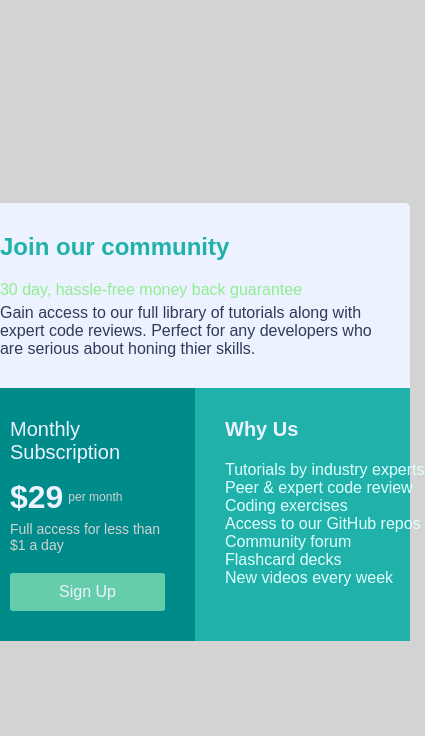
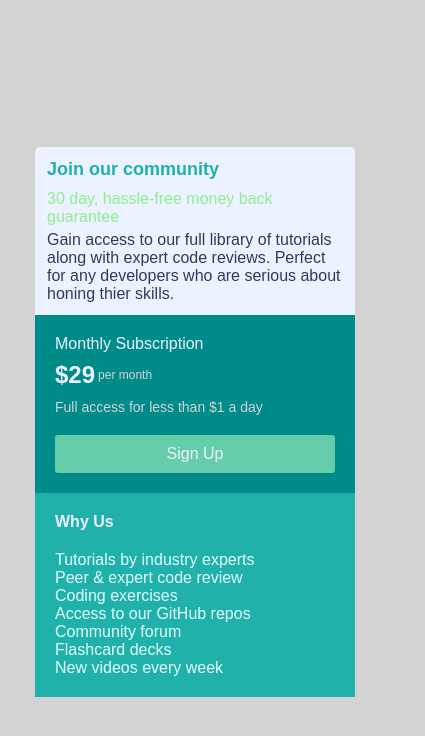
Before and after one commit to tokhirboiskhonov/Our-community-project, a plain HTML site: page index.html in a window 390 px wide. Shown: the whole page, 425 px wide, since content can reach past the window. Drawn offline with nearby package versions, Linux system fonts and the light colour scheme.

Commit message:
feat: add responsive styles for mobile screen.

```diff
--- a/css/style.css
+++ b/css/style.css
@@ -57,13 +57,6 @@ img {
 	color: rgba(52, 49, 61, 0.5);
 	opacity: 1;
  }*/
-
-/* FOCUS */
-
-*:focus {
-  outline: 2px dashed var(--orange);
-  outline-offset: 3px;
-}
 
 /* VISUALLY-HIDDEN */
 .visually-hidden {
@@ -196,3 +189,226 @@ img {
   only screen and (min-resolution: 192dpi),
   only screen and (min-resolution: 2dppx) {
 }
+
+@media only screen and (max-width: 770px) {
+  .container {
+    max-width: 650px;
+  }
+}
+
+@media only screen and (max-width: 670px) {
+  .container {
+    max-width: 600px;
+  }
+
+  .top-block {
+    padding: 20px 10px;
+  }
+
+  .text {
+    max-width: 500px;
+    width: 100%;
+    margin-bottom: 20px;
+  }
+}
+
+@media only screen and (max-width: 620px) {
+  .container {
+    max-width: 550px;
+  }
+
+  .top-block {
+    padding: 25px 20px;
+  }
+}
+
+@media only screen and (max-width: 600px) {
+  .container {
+    max-width: 500px;
+  }
+}
+
+@media only screen and (max-width: 500px) {
+  .container {
+    max-width: 450px;
+  }
+
+  .subscription-block {
+    padding: 10px;
+  }
+
+  .subscription-block__title {
+    margin-bottom: 10px;
+    font-size: 18px;
+  }
+
+  .subscription-block__cost {
+    display: flex;
+    align-items: center;
+    justify-content: start;
+    gap: 3px;
+    margin-bottom: 3px;
+  }
+
+  .subcsription-block__paragraph {
+    margin-bottom: 18px;
+  }
+
+  .subscription-block__sign--btn {
+    width: 200px;
+    padding: 10px;
+  }
+
+  .question-block {
+    padding: 10px;
+  }
+
+  .question-block__title {
+    font-size: 18px;
+    margin-bottom: 10px;
+  }
+
+  .question-block__text {
+    max-width: 200px;
+    width: 100%;
+    color: lightcyan;
+  }
+}
+
+@media only screen and (max-width: 450px) {
+  .container {
+    width: 400px;
+  }
+
+  .top-block {
+    padding: 10px;
+  }
+
+  .title {
+    margin-bottom: 10px;
+  }
+
+  .text {
+    max-width: 400px;
+    width: 100%;
+    margin-bottom: 0;
+  }
+
+  .subscription-block {
+    padding: 8px;
+  }
+
+  .subscription-block__title {
+    margin-bottom: 8px;
+    font-size: 16px;
+  }
+
+  .subscription-block__cost {
+    display: flex;
+    align-items: center;
+    justify-content: start;
+    gap: 3px;
+    margin-bottom: 3px;
+  }
+
+  .subcsription-block__price {
+    font-size: 24px;
+  }
+
+  .subcsription-block__paragraph {
+    margin-bottom: 10px;
+  }
+
+  .subscription-block__sign--btn {
+    width: 180px;
+    padding: 10px;
+  }
+
+  .question-block {
+    padding: 8px;
+  }
+
+  .question-block__title {
+    font-size: 16px;
+    margin-bottom: 5px;
+  }
+
+  .question-block__text {
+    max-width: 200px;
+    width: 100%;
+    font-size: 14px;
+    color: lightcyan;
+  }
+}
+
+@media only screen and (max-width: 400px) {
+  .container {
+    display: flex;
+    flex-direction: column;
+    align-items: center;
+    max-width: 320px;
+    width: 100%;
+  }
+
+  .top-block {
+    padding: 12px;
+  }
+
+  .title {
+    width: fit-content;
+    font-size: 18px;
+  }
+
+  .description {
+    max-width: fit-content;
+  }
+
+  .text {
+    max-width: 300px;
+    width: 100%;
+    font-size: 16px;
+  }
+
+  .bottom-block {
+    display: flex;
+    flex-direction: column;
+    align-items: center;
+  }
+
+  .subscription-block,
+  .question-block {
+    width: 100%;
+    padding: 20px;
+  }
+
+  .subscription-block__cost {
+    margin-bottom: 10px;
+  }
+
+  .subcsription-block__paragraph {
+    margin-bottom: 20px;
+  }
+
+  .subscription-block__sign--btn {
+    max-width: 300px;
+    width: 100%;
+  }
+
+  .question-block__title {
+    margin-bottom: 20px;
+  }
+
+  .question-block__text {
+    font-size: 16px;
+  }
+}
+
+@media only screen and (max-width: 350px) {
+  .container {
+    display: flex;
+    flex-direction: column;
+    align-items: center;
+    max-width: 280px;
+    width: 100%;
+  }
+}
```
